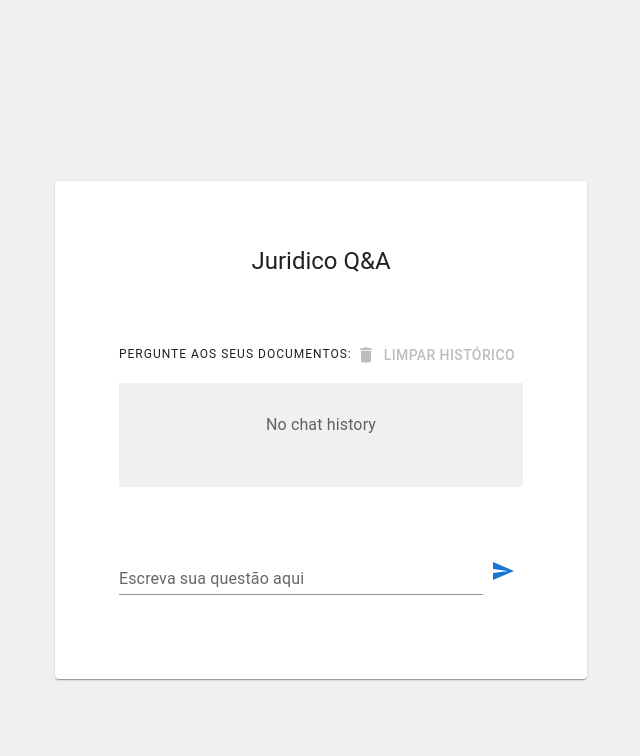
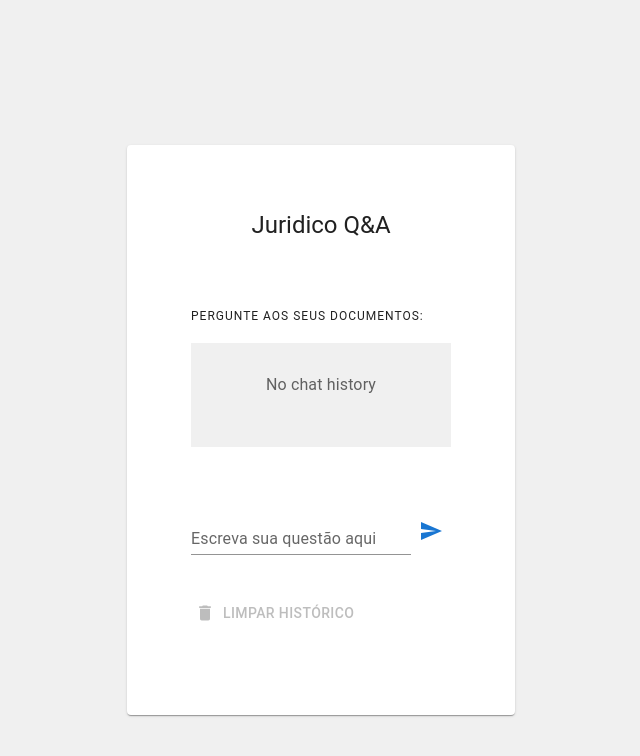
Before and after one commit to wakeupmh/pdf-rag, a React (Create React App) app in the folder frontend/: page / in a window 1280 px wide. Shown: the top 756 px of the page, without its empty margins (319-959 px from the left). Built offline with nearby package versions, Linux system fonts and the light colour scheme.

Commit message:
fix: backend and frontend

```diff
--- a/frontend/public/index.html
+++ b/frontend/public/index.html
@@ -22,7 +22,7 @@
       work correctly both with client-side routing and a non-root public URL.
       Learn how to configure a non-root public URL by running `npm run build`.
     -->
-    <title>AWS Q&A Sample built using Knowledge Bases for Amazon Bedrock</title>
+    <title>Juridico Q&A</title>
   </head>
   <body>
     <noscript>You need to enable JavaScript to run this app.</noscript>
--- a/frontend/src/App.js
+++ b/frontend/src/App.js
@@ -11,9 +11,10 @@ import IconButton from "@mui/material/IconButton";
 import SendIcon from "@mui/icons-material/Send";
 
 const App = () => {
-  const baseUrl = "https://w2r678gxwd.execute-api.us-east-1.amazonaws.com/prod/";
+  const baseUrl =
+    "https://w2r678gxwd.execute-api.us-east-1.amazonaws.com/prod/";
   const [history, setHistory] = useState([]);
-  const [question, setQuestion] = useState('');
+  const [question, setQuestion] = useState("");
   const [spinner, setSpinner] = useState(false);
   const [sessionId, setSessionId] = useState(undefined);
 
@@ -107,14 +108,9 @@ const App = () => {
               paddingTop: "20px",
             }}
           >
-            <Typography variant="overline">Pergunte aos seus documentos:</Typography>
-            <Button
-              disabled={history.length === 0}
-              startIcon={<DeleteIcon />}
-              onClick={onClearHistory}
-            >
-              Limpar histórico
-            </Button>
+            <Typography variant="overline">
+              Pergunte aos seus documentos:
+            </Typography>
           </Box>
           <Chat history={history} />
           <br></br>
@@ -152,6 +148,23 @@ const App = () => {
             <SendIcon />
           </IconButton>
         </Box>
+        <Box
+          sx={{
+            display: "flex",
+            justifyContent: "space-between",
+            alignItems: "center",
+            paddingBottom: "20px",
+            paddingTop: "20px",
+          }}
+        >
+          <Button
+            disabled={history.length === 0}
+            startIcon={<DeleteIcon />}
+            onClick={onClearHistory}
+          >
+            Limpar histórico
+          </Button>
+        </Box>
       </Paper>
     </Box>
   );
```
Also changed, not shown: 1 other file (tests, documents, lock files or other folders).
